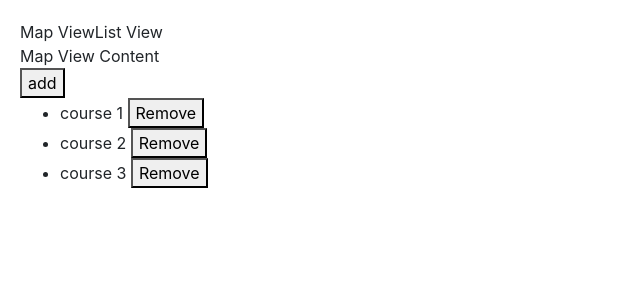
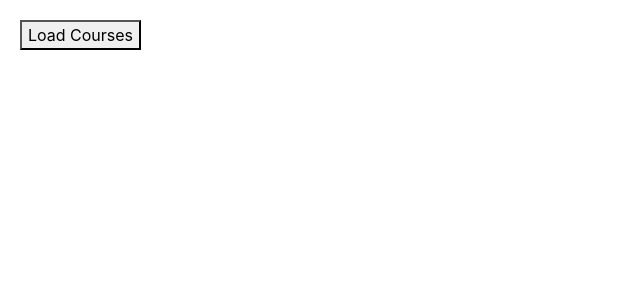
Before and after one commit to kmid5280/angular-app-1, an Angular app: page / in a window 1280 px wide. Shown: the top 300 px of the page, without its empty margins (0-640 px from the left). Built offline with nearby package versions, Linux system fonts and the light colour scheme.

Commit message:
implement loadCourses method

```diff
--- a/src/app/app.component.html
+++ b/src/app/app.component.html
@@ -21,7 +21,7 @@
 </div>
 <div [hidden]="courses.length > 0">
     No courses yet
-</div>-->
+</div>
 
 <ul class="nav nav-pills">
     <li [class.active]="viewMode == 'map'"><a (click)="viewMode = 'map'">Map View</a></li>
@@ -38,4 +38,11 @@
         {{ course.name }}
         <button (click)="onRemove(course)">Remove</button>
     </li>
+</ul>-->
+
+<button (click)="loadCourses()">Load Courses</button>
+<ul>
+    <li *ngFor="let course of courses">
+        {{ course.name }}
+    </li>
 </ul>
--- a/src/app/app.component.ts
+++ b/src/app/app.component.ts
@@ -12,11 +12,7 @@ export class AppComponent {
     title: "Title",
     isFavorite: true
   }
-  courses = [
-    {id: 1, name: 'course 1'},
-    {id: 2, name: 'course 2'},
-    {id: 3, name: 'course 3'}
-  ];
+  courses
 
   viewMode = 'map';
 
@@ -29,4 +25,12 @@ export class AppComponent {
     let index = this.courses.indexOf(course)
     this.courses.splice(index,1)
   }
+
+  loadCourses() {
+    this.courses = [
+      {id: 1, name: 'course 1'},
+      {id: 2, name: 'course 2'},
+      {id: 3, name: 'course 3'},
+    ];
+  }
 }
```
